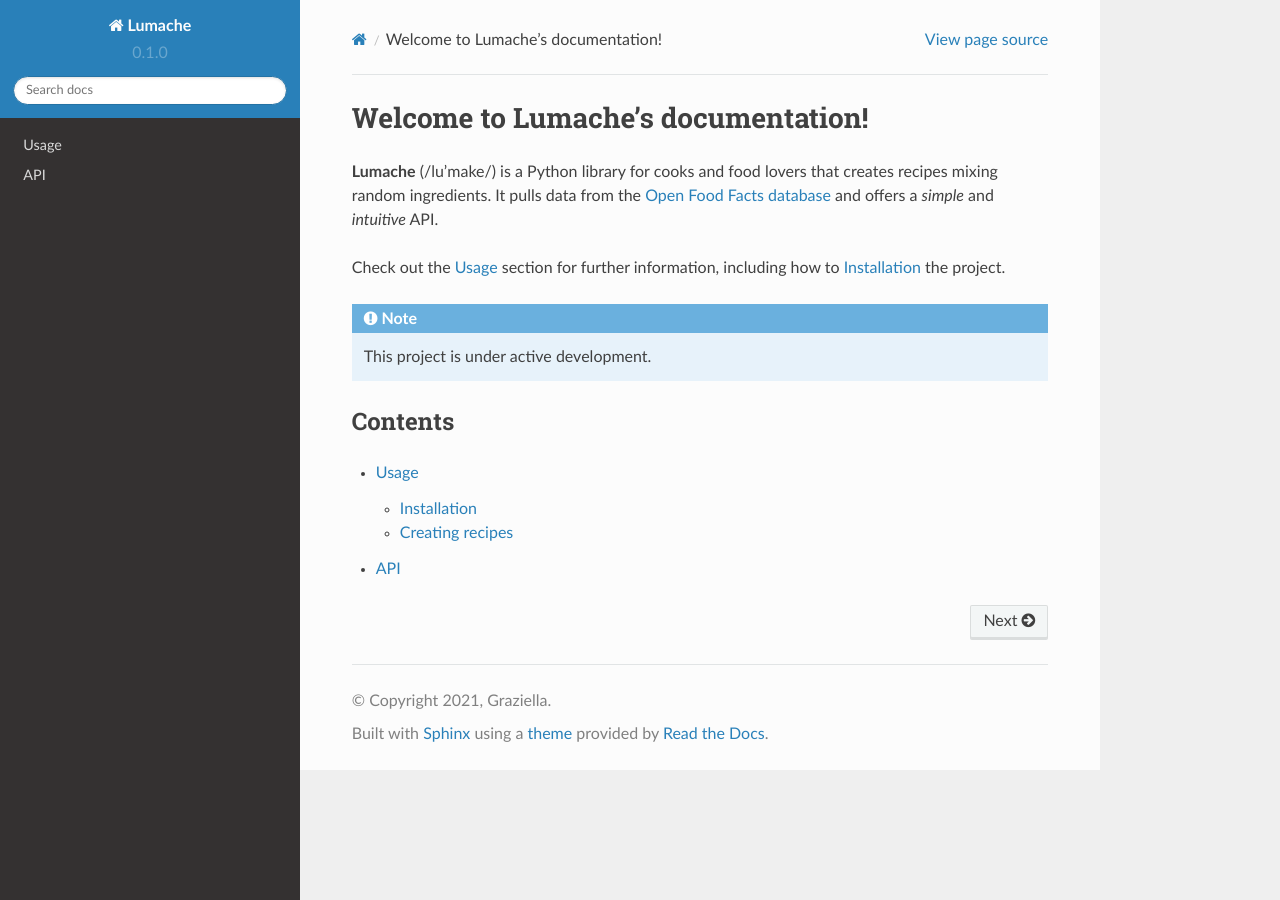
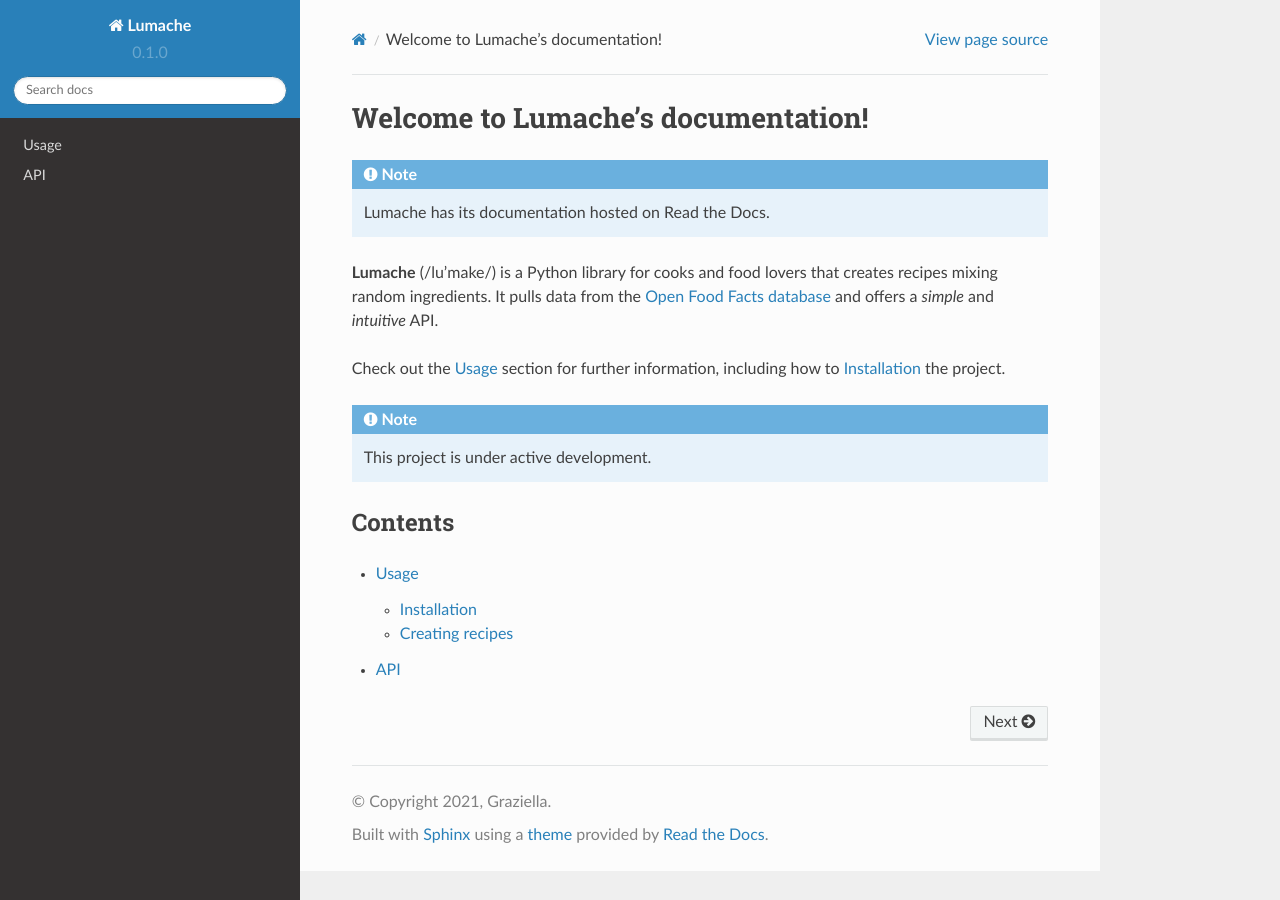
Before and after one commit to pabranch/rtd-tutorial, a Sphinx documentation site: the page built from docs/source/index.rst, in a window 1280 px wide. Built offline with Sphinx 7.4.7 and the Read the Docs theme 2.0.0, drawn with Linux system fonts in a browser that asks for light colours.

Commit message:
A RTD note per tutorial

```diff
--- a/docs/source/index.rst
+++ b/docs/source/index.rst
@@ -1,5 +1,9 @@
 Welcome to Lumache's documentation!
 ===================================
+
+.. note::
+
+   Lumache has its documentation hosted on Read the Docs.
 
 **Lumache** (/lu'make/) is a Python library for cooks and food lovers
 that creates recipes mixing random ingredients.
```
